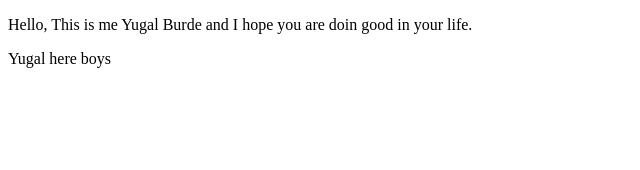
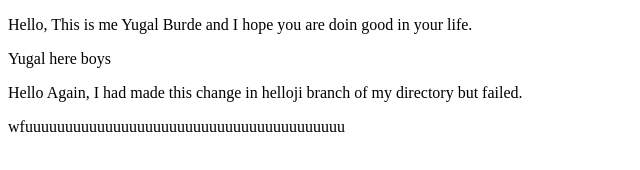
Before and after one commit to yugal1107/cpp-programs, a plain HTML site: page index.html in a window 1280 px wide. Shown: the whole page, without its empty margins (0-640 px from the left). Drawn offline with Linux system fonts and the light colour scheme.

Commit message:
This time commited changes in helloji branch only.

```diff
--- a/index.html
+++ b/index.html
@@ -9,5 +9,7 @@
 <body>
     <p>Hello, This is me Yugal Burde and I hope you are doin good in your life.</p>
     <p> Yugal here boys </p>
+    <p>Hello Again, I had made this change in helloji branch of my directory but failed.</p>
+    <P>wfuuuuuuuuuuuuuuuuuuuuuuuuuuuuuuuuuuuuuuuu</P>
 </body>
 </html>
```
